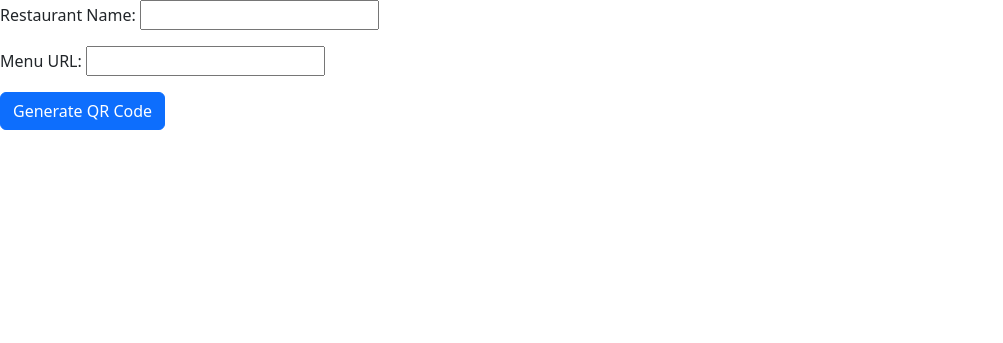
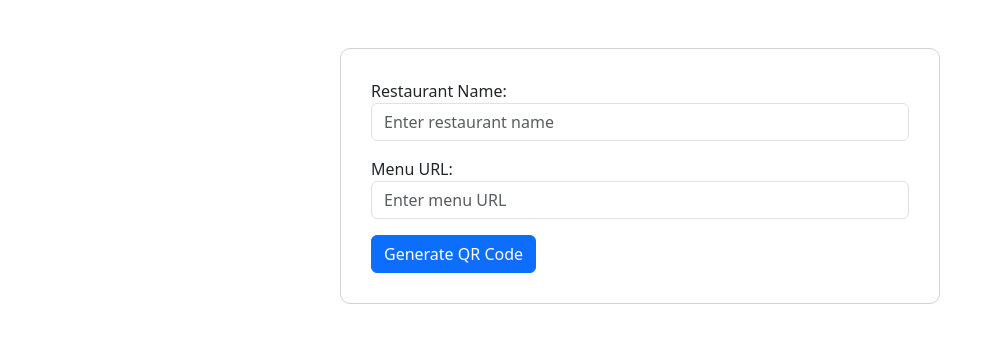
Before and after one commit to LearnerAnisha/QrCode-Generator, a Django app: page / in a window 1280 px wide. Shown: the part 56-399 px from the top of the page, without its empty margins (0-1003 px from the left). Run offline with Django 5.2, Linux system fonts and the light colour scheme.

Commit message:
improved the form design

```diff
--- a/qr/qr/forms.py
+++ b/qr/qr/forms.py
@@ -1,5 +1,17 @@
 from django import forms
 
 class QRCodeForm(forms.Form):
-  restaurant_name = forms.CharField(max_length=10, label='Restaurant Name')
-  url = forms.URLField(max_length = 200, label='Menu URL')
+  restaurant_name = forms.CharField(
+    max_length=10,
+    label='Restaurant Name',
+    widget = forms.TextInput(attrs={
+      'class': 'form-control',
+      'placeholder': 'Enter restaurant name'})
+  )
+  url = forms.URLField(
+    max_length = 200,
+    label='Menu URL',
+    widget = forms.URLInput(attrs={
+      'class': 'form-control',
+      'placeholder': 'Enter menu URL'})
+    )
--- a/qr/templates/generate_qr_code.html
+++ b/qr/templates/generate_qr_code.html
@@ -21,12 +21,14 @@
   </nav>
 
   <!-- QR Code Form -->
-   <form action="{% url 'generate_qr_code' %}" method="POST">
-    {% csrf_token %}
+   <div class="container mt-5" style="width: 600px; border: 1px solid #d3d3d3; padding: 30px; border-radius: 10px;">
+    <form action="{% url 'generate_qr_code' %}" method="POST">
+      {% csrf_token %}
 
-    {{ form.as_p }}
+      {{ form.as_p }}
 
-    <button type="submit" class="btn btn-primary">Generate QR Code</button>
-   </form>
+      <button type="submit" class="btn btn-primary">Generate QR Code</button>
+     </form>
+   </div>
 </body>
 </html>
```
